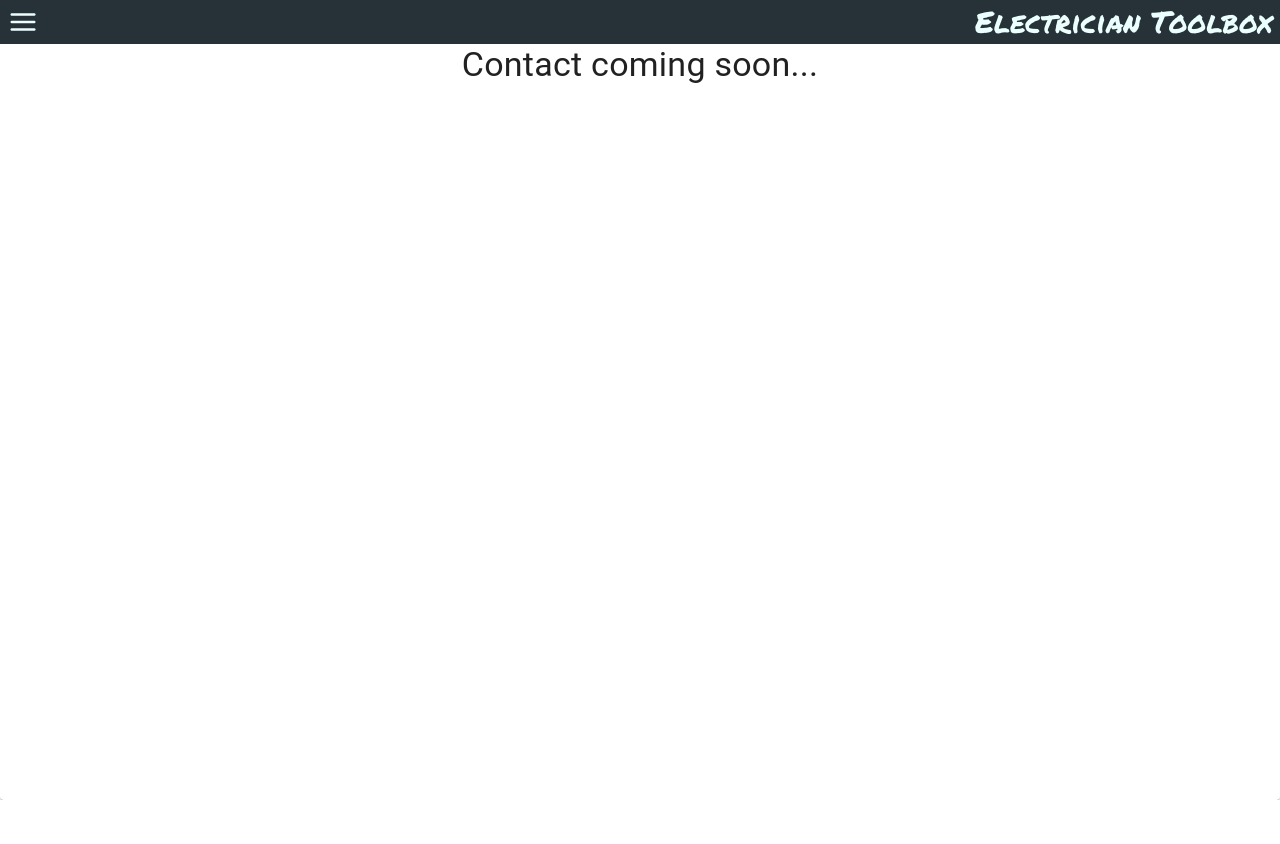
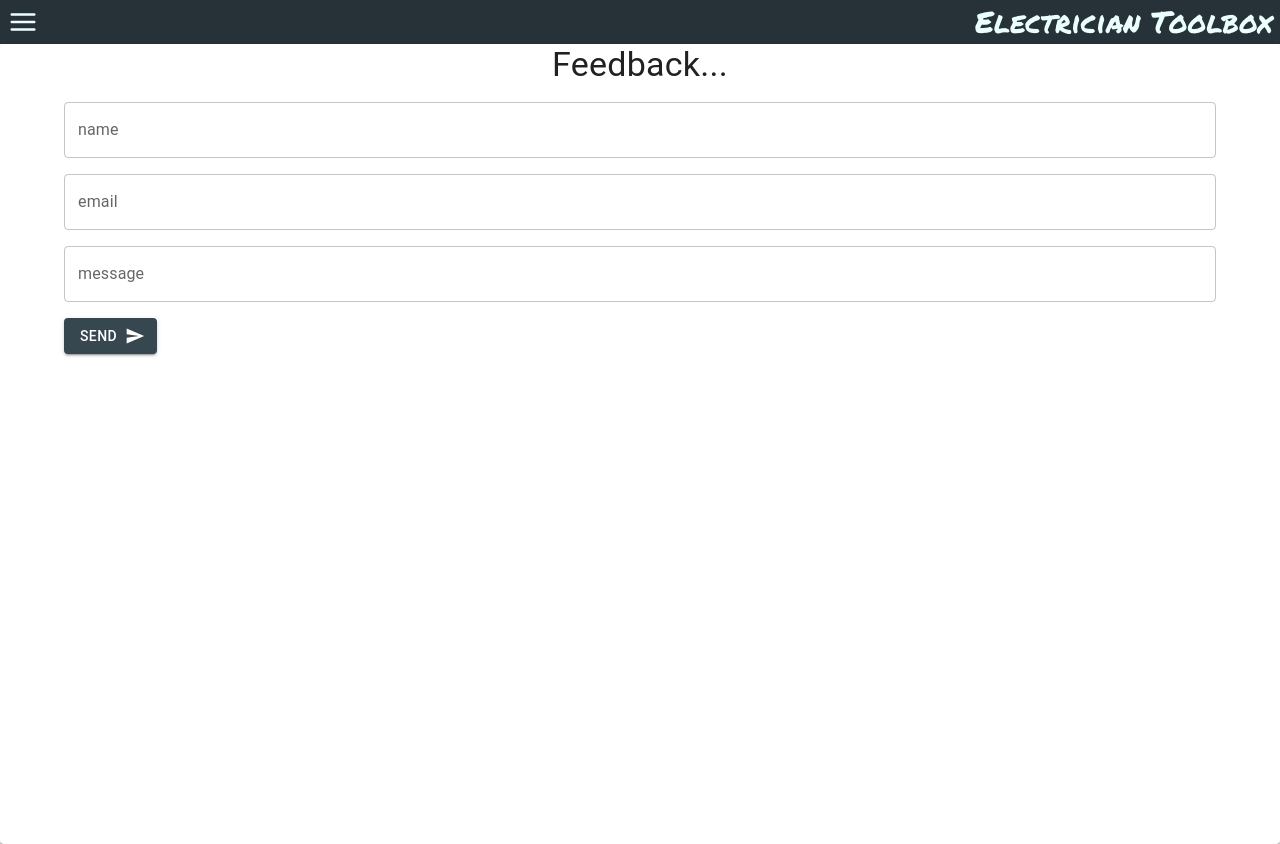
Before and after one commit to Jordan-weeks/voltage-calc, a React (Create React App) app: page /contact in a window 1280 px wide. Before the commit the page ends 800 px from the top, so only its background shows below. Built offline with nearby package versions, Linux system fonts and the light colour scheme.

Commit message:
testing contact form

```diff
--- a/package.json
+++ b/package.json
@@ -5,6 +5,7 @@
   "dependencies": {
     "@emotion/react": "^11.10.4",
     "@emotion/styled": "^11.10.4",
+    "@mui/icons-material": "^5.10.16",
     "@mui/material": "^5.10.7",
     "@testing-library/jest-dom": "^5.16.4",
     "@testing-library/react": "^13.3.0",
--- a/public/index.html
+++ b/public/index.html
@@ -40,6 +40,12 @@
     <title>Electrician Toolbox</title>
   </head>
   <body>
+        <!-- A little help for the Netlify post-processing bots -->
+    <form name="contact" data-netlify="true" netlify-honeypot="bot-field" hidden="true">
+      <input hidden type="text" name="name" />
+      <input hidden type="email" name="email" />
+      <textarea hidden name="message"></textarea>
+    </form>
     <noscript>You need to enable JavaScript to run this app.</noscript>
     <div id="root"></div>
     <!--
--- a/src/pages/contact/index.jsx
+++ b/src/pages/contact/index.jsx
@@ -1,9 +1,56 @@
-import { Typography } from '@mui/material'
+import { FormControl, Paper, TextField, Typography, Button } from '@mui/material'
+import SendIcon from '@mui/icons-material/Send';
+import { Container } from '@mui/system'
 import React from 'react'
+import { useState,  } from 'react';
+
 
 const Contact = () => {
+  const initialValues = { name: "", email: "", message: "" }
+  const [form, setForm] = useState(initialValues)
+
+  const handleChange = e => setForm({...form, [e.target.name]: e.target.value });
+
+  const encode = (data) => {
+    return Object.keys(data)
+        .map(key => encodeURIComponent(key) + "=" + encodeURIComponent(data[key]))
+        .join("&");
+  }
+
+  const handleFormSubmit = e => {
+    fetch("/", {
+      method: "POST",
+      headers: { "Content-Type": "application/x-www-form-urlencoded" },
+      body: encode({ "form-name": "contact", form })
+    })
+      .then(() => alert("Success!"))
+      .catch(error => alert(error));
+
+    e.preventDefault();
+  };
+
+
   return (
-    <Typography variant={"h4"} sx={{textAlign: 'center'}}>Contact coming soon...</Typography>
+    <Paper sx={{minHeight: '100vh'}}>
+      <Typography variant={"h4"} sx={{textAlign: 'center'}}>Feedback...</Typography>
+      {/* <input type="hidden" name="form-name" value="contact" /> */}
+      <Container>
+        <FormControl fullWidth>
+          <TextField sx={{mt: 2}} name={'name'}  value={form.name} onChange={handleChange} label={'name'}></TextField>
+          <TextField sx={{my: 2}} name = {'email'} value={form.email} onChange={handleChange} label={'email'}></TextField>
+          <TextField label={'message'} name={'message'} value={form.message} onChange = {handleChange}  multiline></TextField>
+
+        </FormControl>
+          <Button
+            color={'secondary'}
+            onClick={handleFormSubmit}
+            sx={{mt:2}} variant="contained" endIcon={<SendIcon />}>
+          Send
+          </Button>
+      </Container>
+      <input type="hidden" name="form-name" value="contact" />
+    </Paper>
+
   )
 }
 
--- a/src/pages/home/index.jsx
+++ b/src/pages/home/index.jsx
@@ -6,7 +6,7 @@ const Home = () => {
   return (
 
     <Container>
-      <Typography color={'secondary.dark'} variant="h3" sx={{textAlign: 'center'}}>Online References Built For Electricians.</Typography>
+      <Typography color={'secondary.dark'} variant="h3" sx={{textAlign: 'center'}}>Online References Built For Electricians</Typography>
       <Container>
 
         <Card
```
Also changed, not shown: 1 other file (tests, documents, lock files or other folders).
